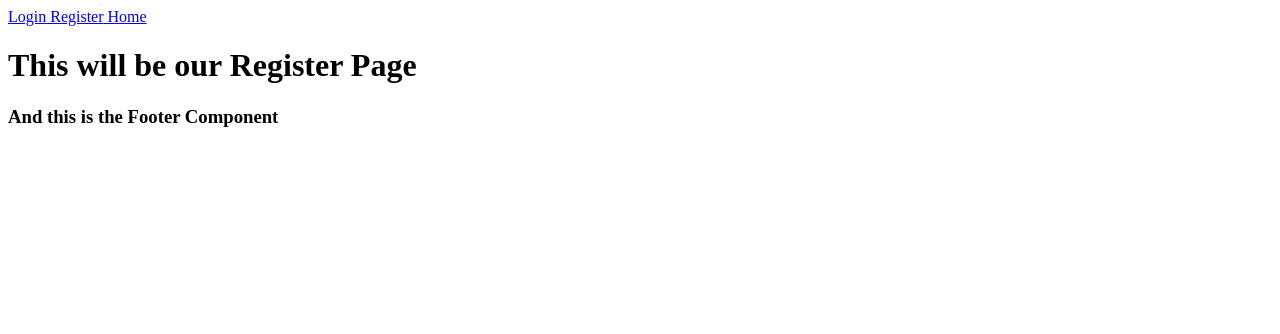
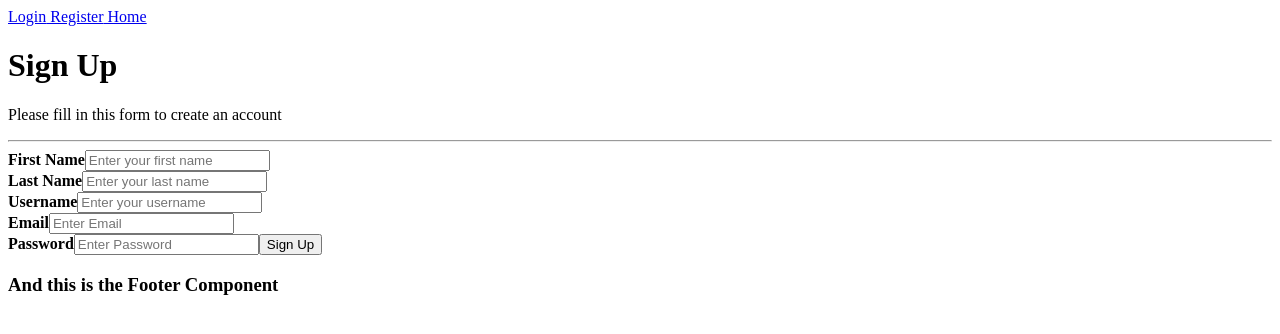
Before and after one commit to Kaeriv93/capstone-mern-front, a React (Create React App) app: page /register in a window 1280 px wide. Shown: the top 334 px of the page. Built offline with nearby package versions, Linux system fonts and the light colour scheme.

Commit message:
register successfully makes a user

```diff
--- a/package.json
+++ b/package.json
@@ -9,9 +9,11 @@
     "axios": "^0.27.2",
     "jsonwebtoken": "^8.5.1",
     "react": "^18.1.0",
+    "react-cookie": "^4.1.1",
     "react-dom": "^18.1.0",
     "react-router-dom": "^6.3.0",
     "react-scripts": "5.0.1",
+    "react-toastify": "^9.0.3",
     "web-vitals": "^2.1.4"
   },
   "scripts": {
--- a/src/Components/Header.js
+++ b/src/Components/Header.js
@@ -5,7 +5,7 @@ const Header = () =>{
      <>
         <nav>
             <Link to='/login'> Login</Link>
-            <Link to='/Register'> Register</Link>
+            <Link to='/register'> Register</Link>
             <Link to='/'> Home</Link>
         </nav>
      </>
--- a/src/Pages/Login.js
+++ b/src/Pages/Login.js
@@ -1,13 +1,65 @@
 import {useState} from 'react'
 import { useNavigate } from 'react-router-dom'
+import { toast, ToastContainer } from 'react-toastify'
+import axios from 'axios'
 
 
 const Login = () =>{
+    const navigate = useNavigate()
+    const[ newForm, setNewForm] = useState({
+        email:'',
+        password:''
+    })
+
+    const generateError = (err) => toast.error(err,{
+        position: 'bottom-right',
+    })
+
+    const handleChange = (e) =>{
+        setNewForm({...newForm, [e.target.name]:e.target.value})
+    }
+
+    const handleSubmit = async (e) =>{
+        e.preventDefault()
+        try{
+            const{data} = await axios.post('http://localhost:4000/login',{
+                ...newForm,
+            },
+            {
+                withCredentials:true,
+            }
+            )
+            console.log(data)
+            if(data){
+                if(data.errors){
+                    const{email, password} = data.errors
+                    if(email)generateError(email)
+                    else if(password) generateError(password)
+                }else{
+                    navigate('/register')
+                }
+            }
+        }catch(err){
+            console.log(err)
+        }
+        setNewForm({
+            email:'',
+            password:''
+        })
+    }
    return(
        <>
         <div>
-            <h1>This should be a login page</h1>
+            <form onSubmit={handleSubmit}>
+                <label htmlFor="email">Email</label>
+                <input type="text" placeholder="email" name="email" required onChange={handleChange}/>
+
+                <label htmlFor="password">Password</label>
+                <input type="password" placeholder="password" name="password" required onChange={handleChange}/>
+                <input type ="submit" value="login"/>
+            </form>
         </div>
+        <ToastContainer/>
        </>
    )
 }
--- a/src/Pages/Register.js
+++ b/src/Pages/Register.js
@@ -1,8 +1,97 @@
+import {useState} from 'react'
+import {useNavigate} from 'react-router-dom'
+import axios from 'axios'
+import { toast, ToastContainer } from 'react-toastify'
+
 const Register = () =>{
+    const navigate = useNavigate()
+    const [newForm, setNewForm] = useState({
+        firstName:'',
+        lastName:'',
+        username:'',
+        email:'',
+        password:''
+    })
+
+    const generateError = (err) => toast.error(err,{
+        position: 'bottom-right',
+    })
+
+
+
+
+    const handleChange = (e) =>{
+        setNewForm({...newForm, [e.target.name]:e.target.value})
+    }
+
+    const handleSubmit = async (e) =>{
+        e.preventDefault()
+        try{
+            const{data} = await axios.post('http://localhost:4000/register',{
+                ...newForm,
+            },
+            {
+                withCredentials:true,
+            }
+            )
+
+            if(data){
+                if(data.errors){
+                    const {email,password} = data.errors
+                    if(email) generateError(email)
+                    else if(password) generateError(password)
+                }else{
+                    navigate('/success')
+                }
+            }
+
+        } catch(err){
+            console.log(err)
+        }
+        setNewForm({
+            firstName:'',
+            lastName:'',
+            username:'',
+            email:'',
+            passwords:''
+        })
+    }
+
+
     return(
-        <div>
-            <h1>This will be our Register Page</h1>
-        </div>
+        <>
+            <div className="signup">
+                <form id="signing" onSubmit={handleSubmit} autoComplete="off">
+                    <div className="grid-container">
+                        <div className="sign-container">
+                            <div className="sign">
+                                <h1>Sign Up</h1>
+                                <p>Please fill in this form to create an account</p>
+                            </div>
+                            <hr/>
+                            <label htmlFor="firstName"><b>First Name</b></label>
+                            <input  type="text" value={newForm.firstName} placeholder="Enter your first name" name="firstName" required onChange={handleChange} />
+                            <br/>
+                            <label htmlFor ="lastName"><b>Last Name</b></label>
+                            <input type="text" value={newForm.lastName} placeholder="Enter your last name" name="lastName" required onChange={handleChange}/>
+                            <br/>
+                            <label htmlFor ="username"><b>Username</b></label>
+                            <input  type="text" value={newForm.username} placeholder="Enter your username" name="username" required onChange={handleChange}/>
+                            <br/>
+                            <label htmlFor="email"><b>Email</b></label>
+                            <input  type="text" value={newForm.email} placeholder="Enter Email" name="email" required onChange={handleChange}/>
+                            <br/>
+                            <label htmlFor ="password"><b>Password</b></label>
+                            <input  type="password" value={newForm.password} placeholder="Enter Password" name="password" required onChange={handleChange}/>
+                            <input type="submit" value="Sign Up"/>
+
+
+                        </div>
+                    </div>
+                </form>
+                <ToastContainer/>
+            </div>
+        </>
     )
 }
 
```
Also changed, not shown: 1 other file (tests, documents, lock files or other folders).
